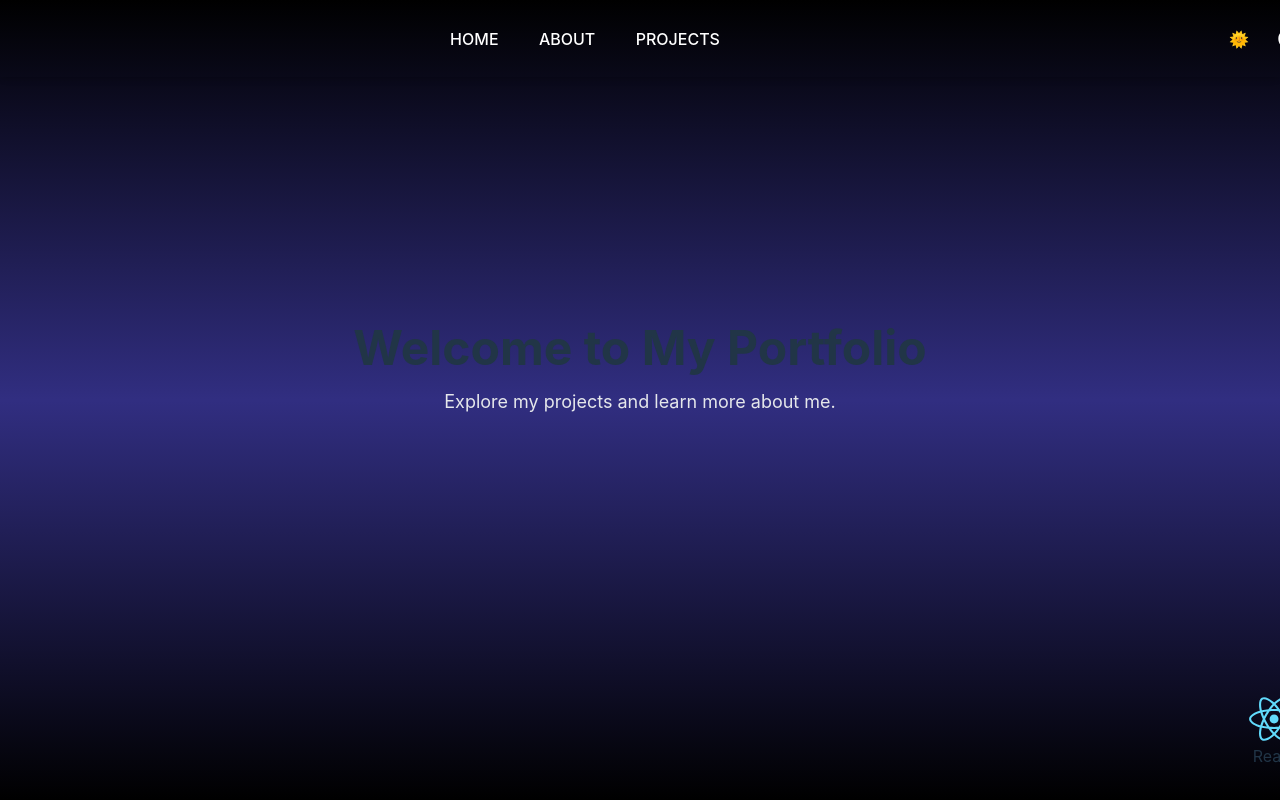
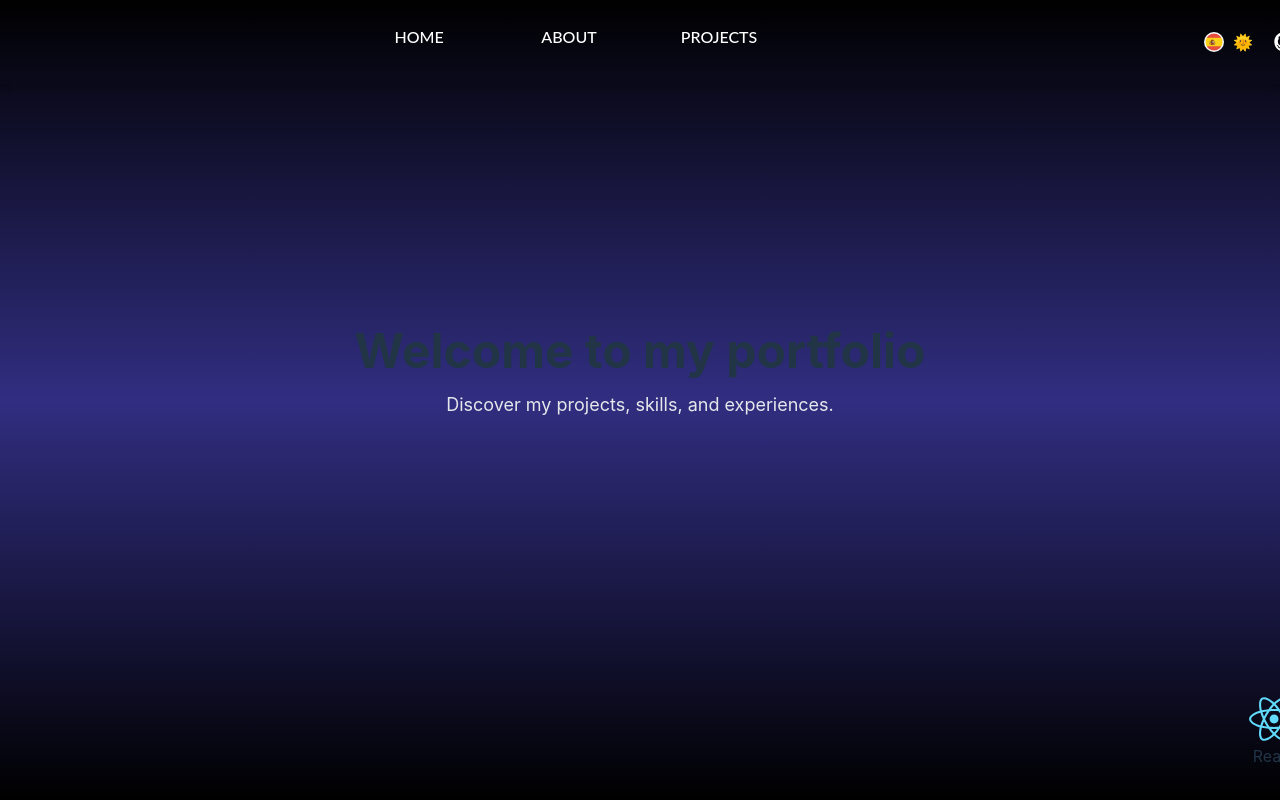
Before and after one commit to JoseBohopo/Landing-Page, a React (Vite) app: page / in a window 1280 px wide. Built offline with nearby package versions, Linux system fonts and the light colour scheme.

Commit message:
Add i18n to project

```diff
--- a/src/App.tsx
+++ b/src/App.tsx
@@ -8,6 +8,7 @@ import TechnologySlider from "./components/TechnologySlider";
 import Main from "./sections/Main/Main";
 import { ROUTES_PATH, technologies } from "./utils/Constants";
 import { ThemeProvider } from "./context/ThemeContext";
+import "./translation/i18n.js";
 
 const App: React.FC = () => {
   const [path, setPath] = useState(ROUTES_PATH.HOME);
--- /dev/null
+++ b/src/components/LanguageSwitcher.tsx
@@ -0,0 +1,53 @@
+import React, { useState } from "react";
+import { useTranslation } from "react-i18next";
+
+const LanguageSwitcher: React.FC = () => {
+  const { i18n } = useTranslation();
+  const [langSelected, setLangSelected] = useState("");
+
+  const changeLanguage = (lng: string) => {
+    i18n.changeLanguage(lng);
+    setLangSelected(lng);
+  };
+
+  const engButton = (
+    <button
+      onClick={() => changeLanguage("en")}
+      className="w-5 h-5 p-0 rounded-full overflow-hidden focus:outline-none hover:scale-105 transition-transform"
+      aria-label="Switch to English"
+    >
+      <img
+        src="../../public/united-kingdom-flag.png"
+        alt="English"
+        aria-label="Uk flag icons created by Freepik - Flaticon"
+        className="w-full h-full"
+      />
+    </button>
+  );
+
+  const espButton = (
+    <button
+      onClick={() => changeLanguage("es")}
+      className="w-5 h-5 p-0 rounded-full overflow-hidden focus:outline-none hover:scale-105 transition-transform"
+      aria-label="Cambiar a Español"
+    >
+      <img
+        src="../../public/spain-flag.png"
+        alt="Español"
+        aria-label="Spain icons created by Freepik - Flaticon"
+        className="w-full h-full"
+      />
+    </button>
+  );
+
+  const renderLangSelectedButton =
+    langSelected === "es" ? engButton : espButton;
+
+  return (
+    <div className="flex justify-center gap-4 my-4">
+      {renderLangSelectedButton}
+    </div>
+  );
+};
+
+export default LanguageSwitcher;
--- a/src/sections/Header/Header.tsx
+++ b/src/sections/Header/Header.tsx
@@ -3,7 +3,13 @@ import { HeaderProps } from "./header-types";
 import SocialLinks from "../../components/SocialIcons";
 import ThemeToggle from "../../components/ThemeToggle";
 
+import "./header.css";
+import LanguageSwitcher from "../../components/LanguageSwitcher";
+import { useTranslation } from "react-i18next";
+
 const Header: React.FC<HeaderProps> = ({ ROUTES, onSetPath }: HeaderProps) => {
+
+  const  {t} = useTranslation()
   const centerButtonsProperties = [
     {
       targetRoute: ROUTES.HOME,
@@ -18,26 +24,28 @@ const Header: React.FC<HeaderProps> = ({ ROUTES, onSetPath }: HeaderProps) => {
   const renderCenterButtons = centerButtonsProperties.map((element) => (
     <button
       key={element.targetRoute}
-      className=" bg-transparent"
+      className="custom-btn btn"
       onClick={() => onSetPath(element.targetRoute)}
     >
-      {element.targetRoute}
+      <span>{t(element.targetRoute)}</span>
     </button>
   ));
   return (
-    <header className="shadow-md sticky top-0 z-10  p-4 text-black dark:text-white flex justify-center space-x-8">
+    <header className="shadow-md  p-4 text-black dark:text-white">
       <motion.div
         initial={{ scaleX: 0 }}
         animate={{ scaleX: 1 }}
         transition={{ duration: 0.8, ease: "easeOut" }}
-        className="flex justify-center align-middle inset-0 origin-center h-full w-full"
+        className="flex justify-center align-middle h-full w-full gap-5"
       >
         {/* Header */}
         {renderCenterButtons}
-        <div className="translate-x-[30rem] flex items-center gap-2"><ThemeToggle/> <SocialLinks /></div>
+        <div className="translate-x-[25rem] flex items-center">
+          <LanguageSwitcher /> <ThemeToggle /> <SocialLinks />
+        </div>
       </motion.div>
     </header>
   );
-}
+};
 
-export default Header
+export default Header;
--- /dev/null
+++ b/src/sections/Header/header.css
@@ -0,0 +1,58 @@
+.custom-btn {
+  width: 130px;
+  height: 40px;
+  color: #fff;
+  border-radius: 5px;
+  padding: 10px 25px;
+  font-family: "Lato", sans-serif;
+  font-weight: 500;
+  background: transparent;
+  cursor: pointer;
+  transition: all 0.3s ease;
+  position: relative;
+  display: inline-block;
+  outline: none;
+}
+
+.btn {
+  width: 130px;
+  height: 40px;
+  line-height: 42px;
+  padding: 0;
+  border: none;
+  background-color: transparent;
+  background-image: transparent;
+}
+.btn:hover {
+  color: rgb(55 48 163);
+  background: transparent;
+  box-shadow: none;
+}
+.btn:before,
+.btn:after {
+  content: "";
+  position: absolute;
+  top: 0;
+  right: 0;
+  height: 2px;
+  width: 0;
+  background: rgb(55 48 163);
+  box-shadow: -1px -1px 5px 0px rgb(55 48 163), 7px 7px 20px 0px #0003,
+    4px 4px 5px 0px #0002;
+  transition: 400ms ease all;
+}
+.btn:after {
+  right: inherit;
+  top: inherit;
+  left: 0;
+  bottom: 0;
+}
+.btn:hover:before,
+.btn:hover:after {
+  width: 100%;
+  transition: 800ms ease all;
+}
+
+.btn:focus {
+  outline: none;
+}
--- a/src/sections/Home.tsx
+++ b/src/sections/Home.tsx
@@ -1,7 +1,9 @@
 import React from "react";
 import { motion } from "framer-motion";
+import { useTranslation } from 'react-i18next';
 
 const Home: React.FC = () => {
+  const {t} = useTranslation()
   return (
     <motion.div
       initial={{ opacity: 0, y: 50 }}
@@ -10,9 +12,9 @@ const Home: React.FC = () => {
       transition={{ duration: 0.5 }}
       className="text-center relative flex-col justify-center items-center h-full"
     >
-      <h1 className="text-5xl font-bold mb-4">Welcome to My Portfolio</h1>
+      <h1 className="text-5xl font-bold mb-4">{t("welcome")}</h1>
       <p className="text-lg text-gray-200">
-        Explore my projects and learn more about me.
+      {t("description")}
       </p>
     </motion.div>
   );
--- /dev/null
+++ b/src/translation/i18n.js
@@ -0,0 +1,38 @@
+import i18n from "i18next";
+import { initReactI18next } from "react-i18next";
+import LanguageDetector from "i18next-browser-languagedetector";
+
+// Traducciones
+const resources = {
+  en: {
+    translation: {
+      welcome: "Welcome to my portfolio",
+      description: "Discover my projects, skills, and experiences.",
+      HOME: "HOME",
+      ABOUT: "ABOUT",
+      PROJECTS: "PROJECTS",
+    },
+  },
+  es: {
+    translation: {
+      welcome: "Bienvenido a mi portafolio",
+      description: "Descubre mis proyectos, habilidades y experiencias.",
+      HOME: "INICIO",
+      ABOUT: "SOBRE MI",
+      PROJECTS: "PROJECTOS",
+    },
+  },
+};
+
+i18n
+  .use(LanguageDetector) // Detecta automáticamente el idioma del navegador
+  .use(initReactI18next) // Integra i18n con React
+  .init({
+    resources, // Traducciones disponibles
+    fallbackLng: "en", // Idioma predeterminado si el idioma del navegador no está soportado
+    interpolation: {
+      escapeValue: false, // React ya maneja la seguridad
+    },
+  });
+
+export default i18n;
```
